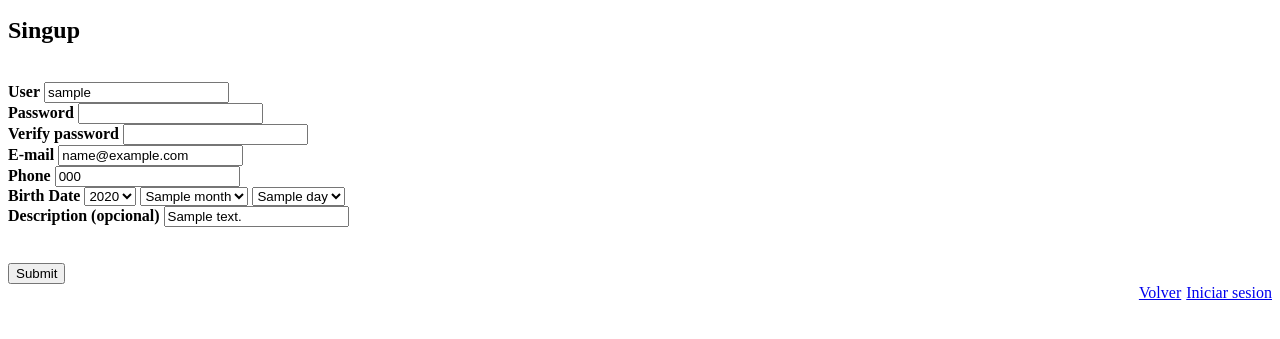
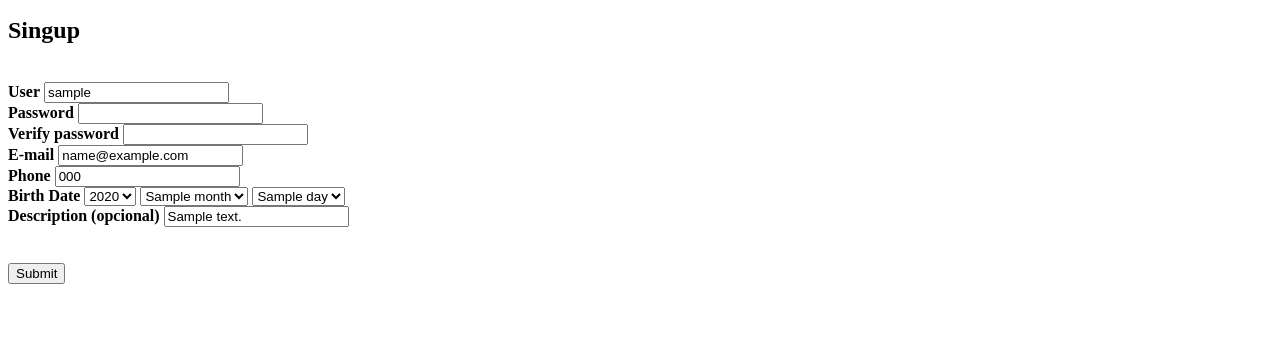
Before and after one commit to jorgelinor/blog, a Python web app: template templates/signup.html in a window 1280 px wide. Shown: the part 36-375 px from the top of the page. Run offline with Jinja, Linux system fonts and the light colour scheme; the template is opened without the code that fills it: most values are stand-ins (such as "Sample title", 1, 10 or a date in 2020).

Commit message:
Quitar links innecesarios

```diff
--- a/templates/login.html
+++ b/templates/login.html
@@ -10,6 +10,4 @@
 		</label><label style="color:red">{{errorpass}}</label><br>
 		<button>Submit</button>
 	</form>
-	<a href='/signup' style="padding-left: 5px;float:right">Registrate</a>
-	<a href="/" style="float:right">Volver</a>
 {%endblock%}
--- a/templates/signup.html
+++ b/templates/signup.html
@@ -42,6 +42,4 @@
         <br>
         <button>Submit</button>
     </form>
-    <a href='/login' style="padding-left: 5px;float:right">Iniciar sesion</a>
-    <a href="/" style="float:right">Volver</a>
 {%endblock%}
```
